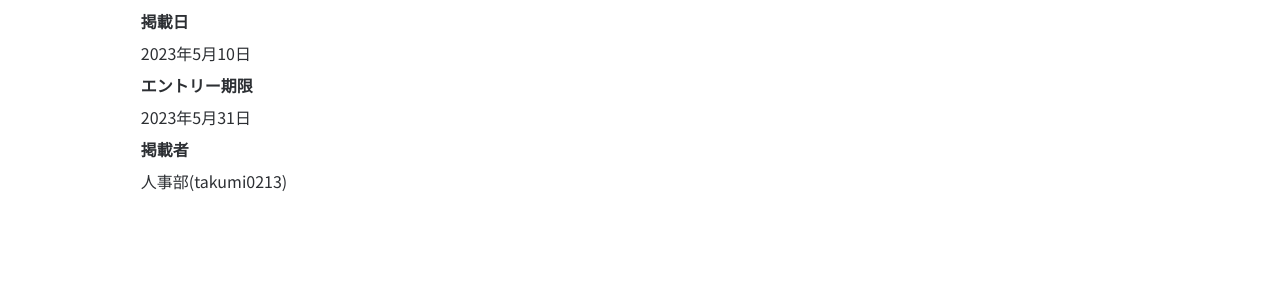
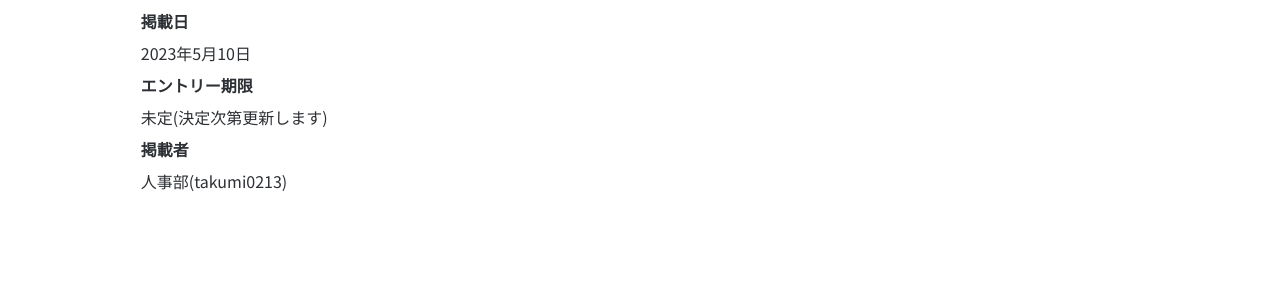
Before and after one commit to SinaKitagami/sinakitagami.github.io, a Jekyll site: the page built from _posts/recruitment /2023-05-10-program.md, in a window 1280 px wide and 900 px high, scrolled down 810 px. Shown: the part 173-473 px from the top of the window. Built offline with Jekyll 4.4.1, drawn with Linux system fonts in a browser that asks for light colours; nearby versions of some CDN libraries.

Commit message:
フォームできたので反映

```diff
--- a/_posts/recruitment /2023-05-10-program.md
+++ b/_posts/recruitment /2023-05-10-program.md
@@ -26,7 +26,7 @@
 - discord.pyの開発環境を用意できること
 - PCの操作やGit操作等の基本的知識を理解していること
 
-<a class="btn-blue" href="https://sina-chan.com">エントリーする</a>
+<a class="btn-blue" href="https://forms.gle/8USPhcFE1gvRHybK6">エントリーする</a>
 
 #### 掲載日
 
@@ -34,7 +34,7 @@
 
 #### エントリー期限
 
-2023年5月31日
+未定(決定次第更新します)
 
 #### 掲載者
 
```
